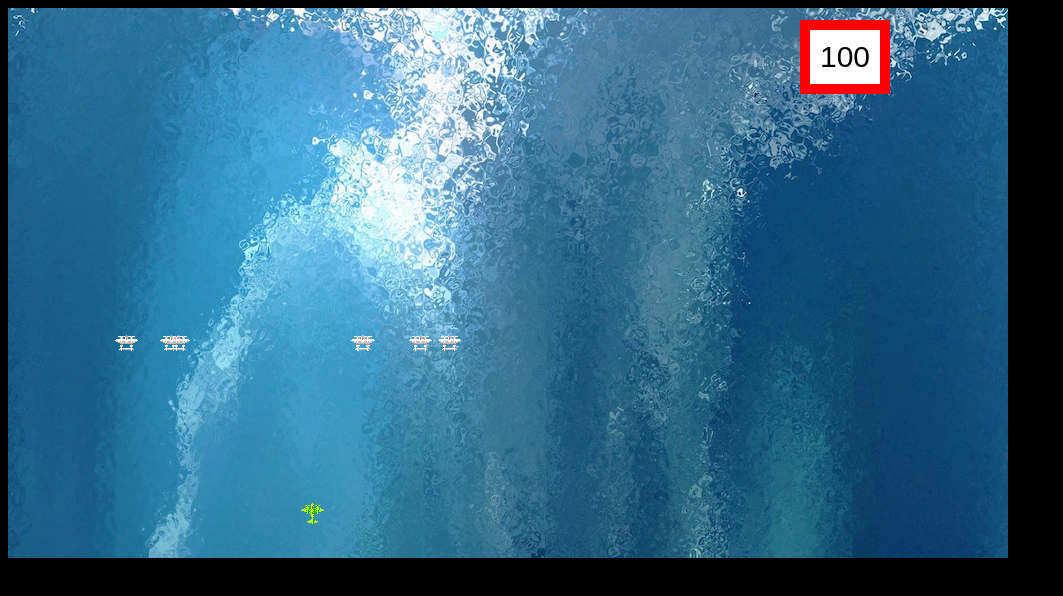
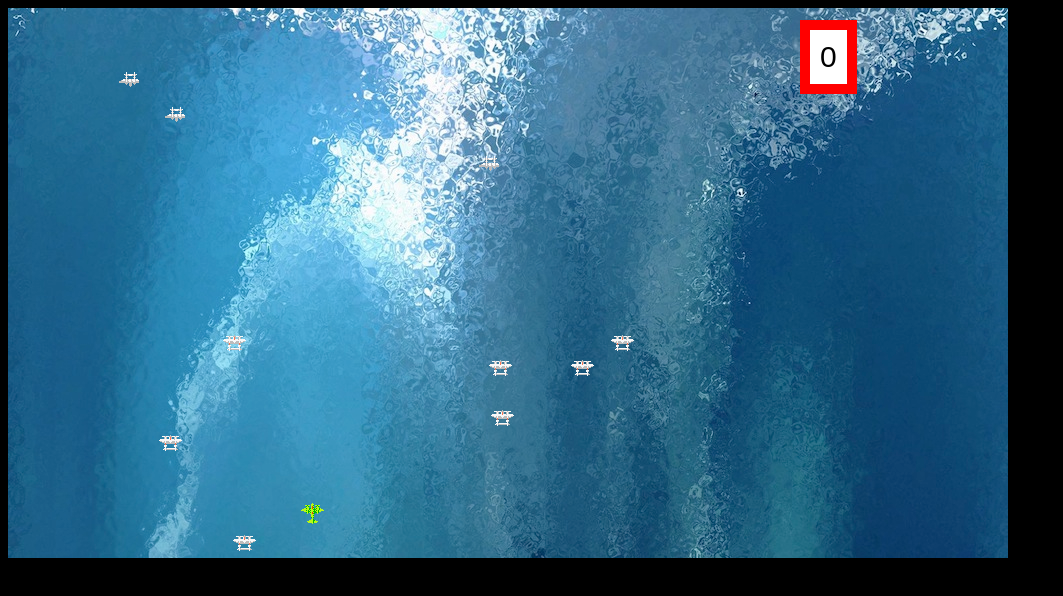
Before and after one commit to thomasjedstrom/1942, a plain HTML site: page index.html in a window 1280 px wide. Shown: the whole page, without its empty margins (0-1063 px from the left). Drawn offline with Linux system fonts and the light colour scheme.

Commit message:
fixed collision detection in general, had accidentally created a forever loop.  When enemies are shot, score goes up 10 points.  Created a second class of enemies that look different and move a little faster.  If hero collides with any enemies, score goes down 500 points.

```diff
--- a/index.html
+++ b/index.html
@@ -25,6 +25,13 @@
 		height:28px;
 		position:absolute;
 	}
+    .specialenemies1{
+		background: url('1942.gif');
+		background-position: -150px -10px;
+		width:25px;
+		height:17px;
+		position:absolute;
+    }
 	.bullets{
 		background: url('1942.gif');
 		background-position: -185px -400px;
@@ -51,6 +58,8 @@
 
 		<div id='enemies'></div>
 
+		<div id="specialenemies"></div>
+
 		<div id='bullets'>
 			<div class='bullet' style='top:150px; left:200px;'></div>
 			<div class='bullet' style='top:250px; left:200px;'></div>
@@ -59,14 +68,20 @@
 		</div>
 	</div>
 
-	<div id='score'>100</div>
+	<div id='score'>0</div>
 
 
     1.  display the hero - DONE
     2.  make the hero move up/down/left/right - DONE
     3.  display all the enemies - DONE
-    4.  make the endemies move
-    5.  when spacebar is pressed, have the hero shoot a bullet
+    4.  make the enemies move - DONE
+    5.  when spacebar is pressed, have the hero shoot a bullet - DONE
+    6.  get another type of enemy to display - DONE
+    7.  if hero colides with enemy, lose 500 points - DONE
+    8.  when enemy gets shot, score goes up 10 points - DONE
+
+    9.  when enemy gets shot, it blows up
+    10. trigger explosion noise when enemy blows up
 
 
 
@@ -78,15 +93,21 @@
         y: 500
     }
     var enemies = [
-                    {x:50, y:50},
-                    {x:150, y:50},
-                    {x:250, y:50},
-                    {x:350, y:50},
-                    {x:450, y:50},
-                    {x:550, y:50},
-                    {x:650, y:50},
-                  ];
+        {x:50, y:50},
+        {x:150, y:150},
+        {x:250, y:75},
+        {x:350, y:250},
+        {x:450, y:125},
+        {x:650, y:75},
+        {x:750, y:50},
+    ];
+    var specialenemies = [
+        {x:400, y: 1},
+        {x:100, y: 30},
+        {x:700, y: 80}
+    ]
     var bullets = [];
+    var score = 0;
 
 
 //    DISPLAY ENEMIES
@@ -97,6 +118,14 @@
         }
         document.getElementById('enemies').innerHTML = output;
     }
+//    DISPLAY Special ENEMIES
+    function displaySpecialEnemies(){
+        var output = '';
+        for(var i=0; i<specialenemies.length; i++){
+            output += "<div class='specialenemies1' style='top:"+specialenemies[i].y+"px; left:"+specialenemies[i].x+"px;'></div>";
+        }
+        document.getElementById('specialenemies').innerHTML = output;
+    }
 
 //    DESPLAY HERO
     function displayHero(){
@@ -104,13 +133,26 @@
         document.getElementById('hero').style['left'] = hero.x + "px";
     }
 
+//    MOVE ENEMIES
     function moveEnemies(){
         for(var i=0; i<enemies.length; i++){
             enemies[i].y += 5;
 
             if(enemies[i].y > 540){
                 enemies[i].y = 0;
-                enemies[i].x = Math.random()*500;
+                enemies[i].x = Math.random()*700;
+            }
+        }
+    }
+
+//    MOVE Special ENEMIES
+    function moveSpecialEnemies(){
+        for(var i=0; i<specialenemies.length; i++){
+            specialenemies[i].y += 7;
+
+            if(specialenemies[i].y > 540){
+                specialenemies[i].y = 0;
+                specialenemies[i].x = Math.random()*700;
             }
         }
     }
@@ -137,13 +179,13 @@
 //    HERO MOVEMENT
     document.onkeydown = function(a) {
         if(a.keyCode == 37){
-            hero.x -= 10;
+            hero.x -= 15;
         }else if(a.keyCode == 39){
-            hero.x +=10;
+            hero.x +=15;
         }else if(a.keyCode == 38){
-            hero.y -=10;
+            hero.y -=15;
         }else if(a.keyCode == 40){
-            hero.y +=10;
+            hero.y +=15;
         } else if(a.keyCode == 32){
             bullets.push({x: hero.x+8, y: hero.y-15});
         }
@@ -151,26 +193,42 @@
     }
 
 
-//    function detectCollision(){
-//        for(var i=0; i<bullets.length; i){
-//            console.log(i);
-//            for(var j=0; j<enemies.length; j++){
-//                if( Math.abs(bullets[i].x - enemies[j].x) < 5 && Math.abs(bullets[i].y - enemies[j].y) < 5){
-//                    console.log('bang')
-//                }
-//            }
-//        }
-//    }
+    function detectCollision(){
+        for(var i=0; i<bullets.length; i++){
+            for(var j=0; j<enemies.length; j++){
+                if( Math.abs(bullets[i].x - enemies[j].x) < 10 && Math.abs(bullets[i].y - enemies[j].y) < 10){
+                    score += 10;
+                }
+            }
+        }
+        for(var i=0; i<enemies.length; i++){
+            if(Math.abs(enemies[i].x - hero.x) < 10 && Math.abs(enemies[i].y - hero.y) < 10){
+                score -= 500;
+            }
+        }
+        for(var i=0; i<specialenemies.length; i++){
+            if(Math.abs(specialenemies[i].x - hero.x) < 10 && Math.abs(specialenemies[i].y - hero.y) < 10){
+                score -= 500;
+            }
+        }
+    }
+
+    function displayScore(){
+        document.getElementById('score').innerHTML = score;
+    }
 
 
 
     function gameLoop(){
         displayHero();
         moveEnemies();
+        moveSpecialEnemies();
         displayEnemies();
+        displaySpecialEnemies();
         moveBullets();
         displayBullets();
-//        detectCollision();
+        detectCollision();
+        displayScore();
     }
 
 
```
